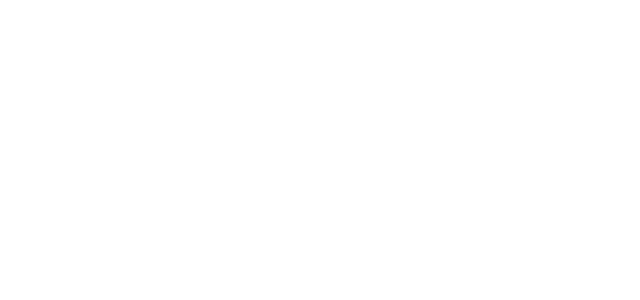
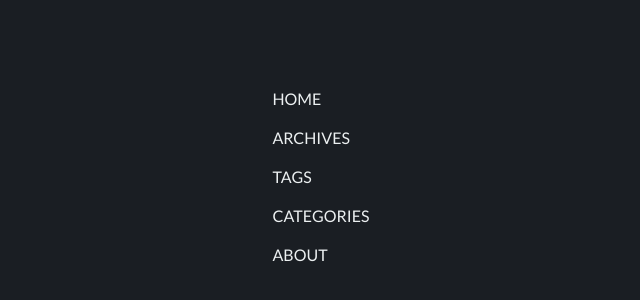
Before and after one commit to LastHeaven/css-effect, a Vue app: page /#/menu-hover-underline in a window 1280 px wide. Before the commit this address had no page. Shown: the part 224-524 px from the top of the page, without its empty margins (319-959 px from the left). Built offline with nearby package versions, Linux system fonts and the light colour scheme.

Commit message:
32、Menu Hover Underline

```diff
--- a/src/router/index.js
+++ b/src/router/index.js
@@ -135,6 +135,10 @@
     {
       path: '/shining-text',
       component: () => import('@/view/effect/ShiningText')
+    },
+    {
+      path: '/menu-hover-underline',
+      component: () => import('@/view/effect/MenuHoverUnderline')
     }
   ],
   async scrollBehavior (to, from, savedPosition) {
--- a/src/view/Home.vue
+++ b/src/view/Home.vue
@@ -134,6 +134,10 @@
         {
           title: '31、Shining Text',
           link: '/shining-text'
+        },
+        {
+          title: '32、Menu Hover Underline',
+          link: '/menu-hover-underline'
         }
       ]
     }
--- /dev/null
+++ b/src/view/effect/MenuHoverUnderline.vue
@@ -0,0 +1,68 @@
+<template>
+  <div class="body">
+    <ul>
+      <li><a href="#">home</a></li>
+      <li><a href="#">archives</a></li>
+      <li><a href="#">tags</a></li>
+      <li><a href="#">categories</a></li>
+      <li><a href="#">about</a></li>
+    </ul>
+  </div>
+</template>
+
+<script>
+export default {
+  name: 'MenuHoverUnderline'
+}
+</script>
+
+<style scoped>
+  @import url(https://fonts.googleapis.com/css?family=Lato);
+  .body {
+    display: flex;
+    height: 100vh;
+    justify-content: center;
+    align-items: center;
+    text-align: center;
+    background: #1A1E23;
+  }
+
+  ul {
+    display: flex;
+    flex-direction: column;
+    align-items: start;
+    list-style-type: none;
+  }
+  ul li {
+    padding: 6px 0;
+  }
+  ul li a {
+    position: relative;
+    display: block;
+    padding: 4px 0;
+    font-family: Lato, sans-serif;
+    color: #ecf0f1;
+    text-decoration: none;
+    text-transform: uppercase;
+    transition: 0.5s;
+  }
+  ul li a::after {
+    position: absolute;
+    content: "";
+    top: 100%;
+    left: 0;
+    width: 100%;
+    height: 3px;
+    background: #3498db;
+    transform: scaleX(0);
+    transform-origin: right;
+    transition: transform 0.5s;
+  }
+  ul li a:hover {
+    color: #95a5a6;
+  }
+  ul li a:hover::after {
+    transform: scaleX(1);
+    transform-origin: left;
+  }
+</style>
```
